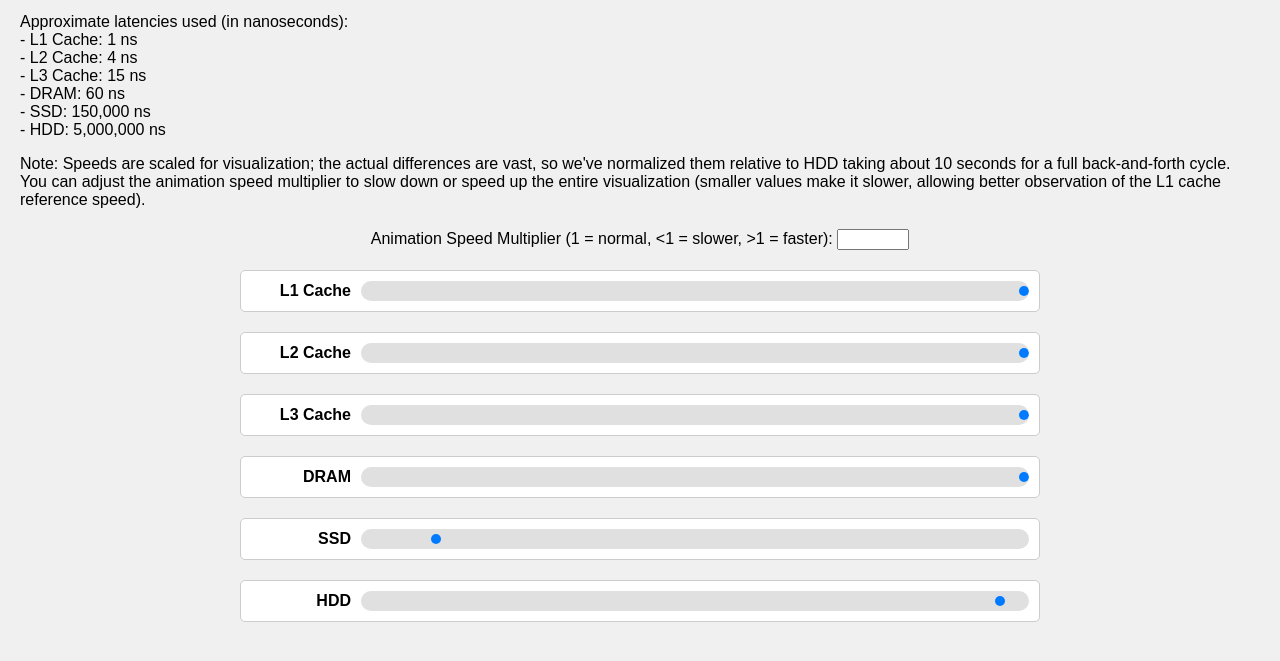
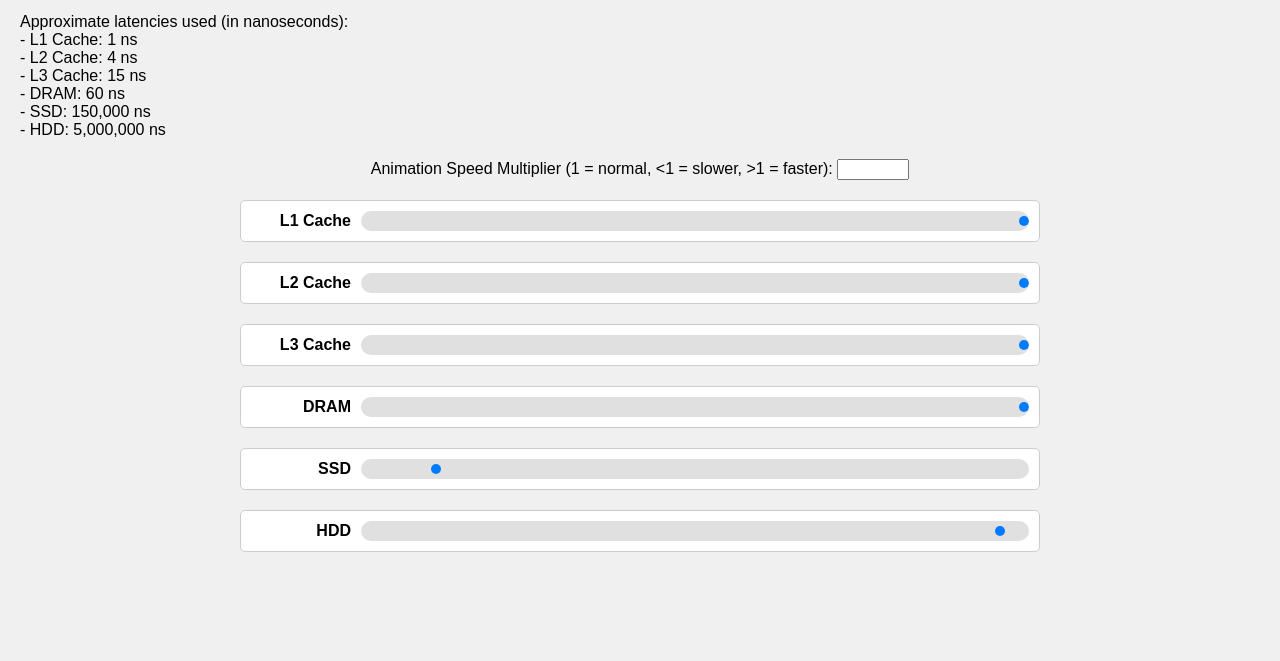
Before and after one commit to EmanueleUniroma2/MemorySpeedsVisualComparison, a plain HTML site: page index.html in a window 1280 px wide. Shown: the part 139-800 px from the top of the page. Drawn offline with Linux system fonts and the light colour scheme.

Commit message:
Update index.html

```diff
--- a/index.html
+++ b/index.html
@@ -68,7 +68,6 @@
     - DRAM: 60 ns<br>
     - SSD: 150,000 ns<br>
     - HDD: 5,000,000 ns</p>
-    <p>Note: Speeds are scaled for visualization; the actual differences are vast, so we've normalized them relative to HDD taking about 10 seconds for a full back-and-forth cycle. You can adjust the animation speed multiplier to slow down or speed up the entire visualization (smaller values make it slower, allowing better observation of the L1 cache reference speed).</p>
 
     <div class="controls">
         <label for="speed-multiplier">Animation Speed Multiplier (1 = normal, <1 = slower, >1 = faster):</label>
```
